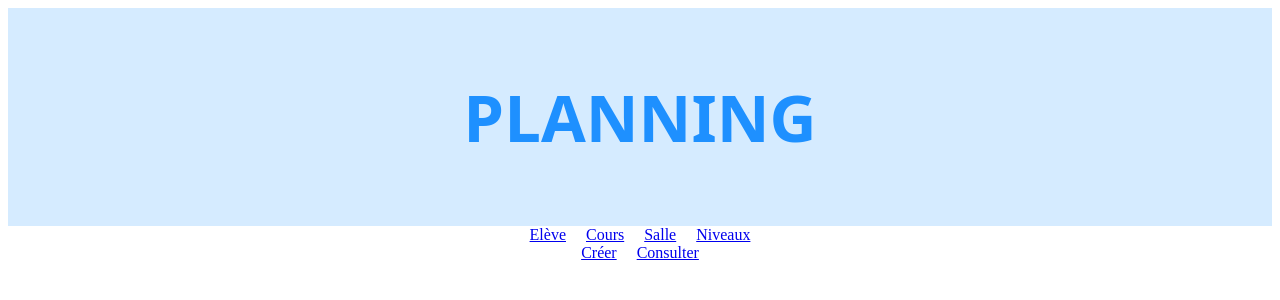
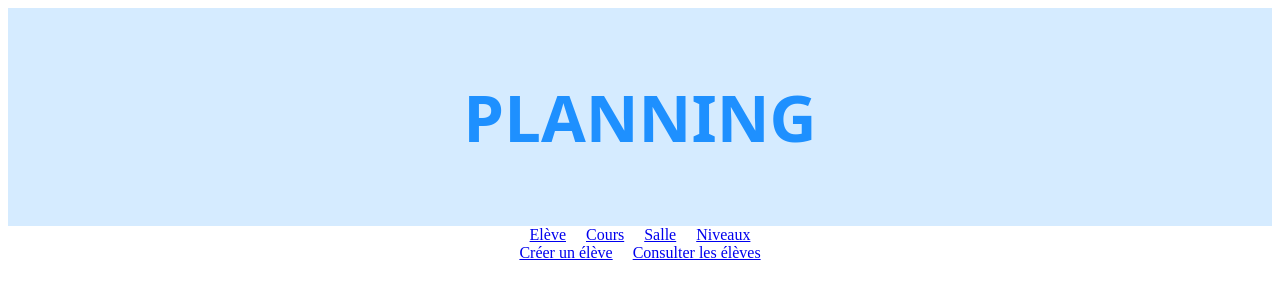
Before and after one commit to jas0nMahoux/planning_front, an Angular app: page /eleve in a window 1280 px wide. Shown: the top 300 px of the page. Built offline with nearby package versions, Linux system fonts and the light colour scheme.

Commit message:
Niveau OP

```diff
--- a/src/app/app.module.ts
+++ b/src/app/app.module.ts
@@ -13,6 +13,7 @@ import { FormsModule } from '@angular/forms';
 import { ReactiveFormsModule } from '@angular/forms';
 import { CreerSalleComponent } from './page/salle/creer-salle/creer-salle.component';
 import { EleveHomeComponent } from './page/eleve/eleve-home/eleve-home.component';
+import { NiveauHomeComponent } from './page/niveau/niveau-home/niveau-home.component';
 import { AfficherSalleComponent } from './page/salle/afficher-salle/afficher-salle.component';
 import { SalleHomeComponent } from './page/salle/salle-home/salle-home.component';
 import { CreerNiveauComponent } from './page/niveau/creer-niveau/creer-niveau.component';
@@ -28,7 +29,8 @@ import { AfficherNiveauComponent } from './page/niveau/afficher-niveau/afficher-
     AfficherSalleComponent,
     SalleHomeComponent,
     CreerNiveauComponent,
-    AfficherNiveauComponent
+    AfficherNiveauComponent,
+    NiveauHomeComponent
   ],
   imports: [
     BrowserModule,
--- a/src/app/page/eleve/afficher-eleve/afficher-eleve.component.ts
+++ b/src/app/page/eleve/afficher-eleve/afficher-eleve.component.ts
@@ -4,7 +4,7 @@ import { Eleve } from '../eleve';
 import { HttpErrorResponse } from '@angular/common/http';
 import { AfficherEleveService } from './afficher-eleve.service';
 import { FormControl, FormGroup } from '@angular/forms';
-import { Niveau } from '../niveau';
+import { Niveau } from '../../niveau/niveau';
 import { number } from 'echarts';
 
 @Component({
--- a/src/app/page/eleve/creer-eleve/eleve.component.ts
+++ b/src/app/page/eleve/creer-eleve/eleve.component.ts
@@ -4,7 +4,7 @@ import { Eleve } from '../eleve';
 import { EleveService } from './eleve.service';
 import { NgForm } from '@angular/forms';
 import { FormControl, FormGroup, Validators } from '@angular/forms';
-import { Niveau } from '../niveau';
+import { Niveau } from '../../niveau/niveau';
 
 @Component({
   selector: 'app-eleve',
--- a/src/app/page/eleve/eleve-home/eleve-home.component.html
+++ b/src/app/page/eleve/eleve-home/eleve-home.component.html
@@ -1,6 +1,6 @@
 <div fxLayout="row" fxLayoutGap="20px" fxLayoutAlign="center">
-    <a routerLink="creation">Créer</a>
-    <a routerLink="consultation">Consulter</a>
+    <a routerLink="creation">Créer un élève</a>
+    <a routerLink="consultation">Consulter les élèves</a>
 </div>
 
 <router-outlet></router-outlet>
--- a/src/app/page/niveau/creer-niveau/creer-niveau.service.ts
+++ b/src/app/page/niveau/creer-niveau/creer-niveau.service.ts
@@ -14,7 +14,7 @@ export class CreerNiveauService {
     constructor(private http: HttpClient) { }
 
     public creerNiveau(niveau: FormGroup): Observable<Niveau> {
-        return this.http.post<Niveau>(`${this.apiServerUrl}/save`, niveau.value)
+        return this.http.post<Niveau>(`${this.apiServerUrl}/saveNiveau`, niveau.value)
     }
 
     public getAllNiveau(): Observable<Niveau[]> {
--- a/src/app/page/niveau/niveau-home/niveau-home.component.html
+++ b/src/app/page/niveau/niveau-home/niveau-home.component.html
@@ -1,6 +1,6 @@
 <div fxLayout="row" fxLayoutGap="20px" fxLayoutAlign="center">
-    <a routerLink="creation">Créer</a>
-    <a routerLink="consultation">Consulter</a>
+    <a routerLink="creation">Créer un niveau</a>
+    <a routerLink="consultation">Consulter les niveaux</a>
 </div>
 
 <router-outlet></router-outlet>
--- a/src/app/page/salle/salle-home/salle-home.component.html
+++ b/src/app/page/salle/salle-home/salle-home.component.html
@@ -1,6 +1,6 @@
 <div fxLayout="row" fxLayoutGap="20px" fxLayoutAlign="center">
-    <a routerLink="creation">Créer</a>
-    <a routerLink="consultation">Consulter</a>
+    <a routerLink="creation">Créer une salle</a>
+    <a routerLink="consultation">Consulter les salles</a>
 </div>
 
 <router-outlet></router-outlet>
```
